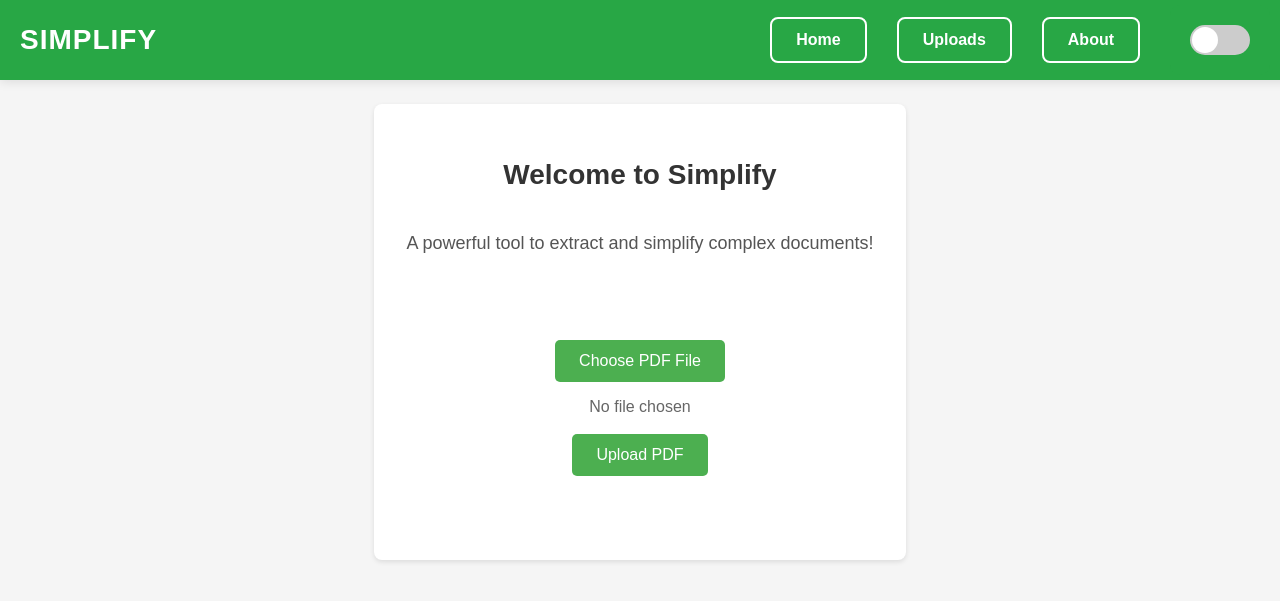
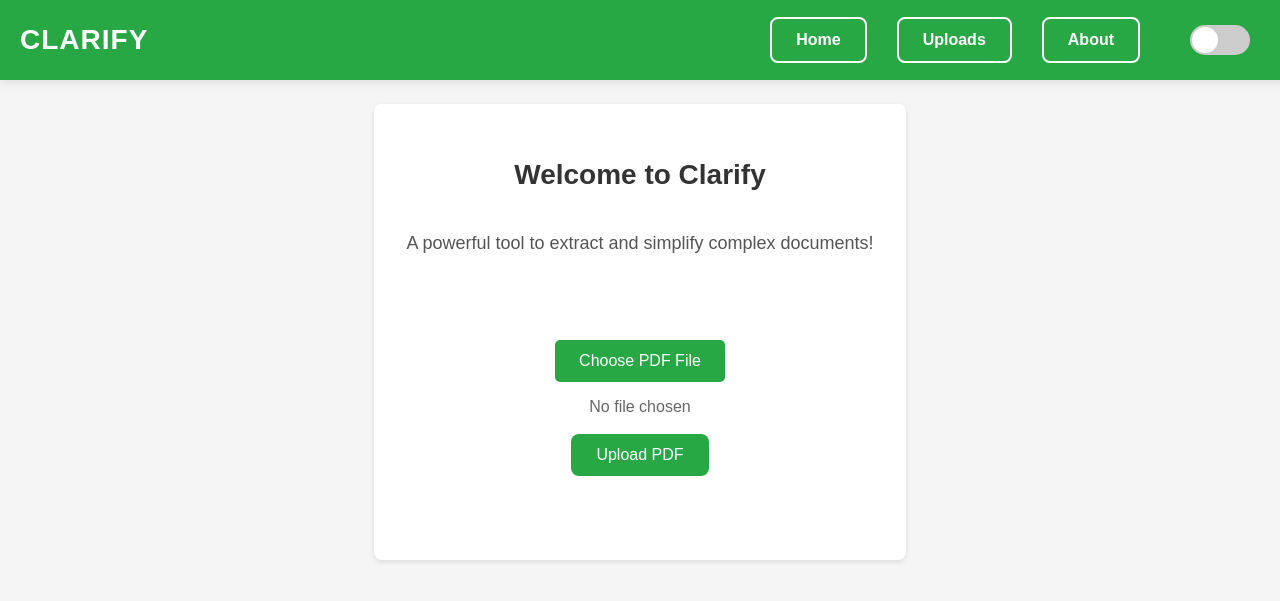
Before and after one commit to SeanGunn-ter/Clarify, a Flask app: page / in a window 1280 px wide. Shown: the top 601 px of the page. Run offline with Flask 3, Linux system fonts and the light colour scheme.

Commit message:
Update index.html

```diff
--- a/templates/index.html
+++ b/templates/index.html
@@ -4,30 +4,28 @@
     <meta charset="UTF-8">
     <meta name="viewport" content="width=device-width, initial-scale=1.0">
     <link rel="stylesheet" href="{{ url_for('static', filename='style.css') }}">
-    <title>Simplify - Home</title>
+    <title>Clarify - Home</title>
     <style>
         body { font-family: Arial, sans-serif; margin: 0; padding: 0; background: #f5f5f5; }
         .dark-mode { background: #121212; color: #2c7408; }
         .container { max-width: 800px; margin: 2rem auto; padding: 2rem; background: white; border-radius: 8px; box-shadow: 0 2px 5px rgba(0,0,0,0.1); }
         .dark-mode .container { background: #1e1e1e; }
         .file-upload { margin: 2rem 0; text-align: center; }
-        .file-label { display: inline-block; padding: 12px 24px; background: #4CAF50; color: white; border-radius: 5px; cursor: pointer; transition: background 0.3s; }
-        .file-label:hover { background: #45a049; }
+        .file-label { display: inline-block; padding: 12px 24px; background:  #28a745;; color: white; border-radius: 5px; cursor: pointer; transition: background 0.3s; }
+        .file-label:hover { background: #218838; }
         input[type="file"] { display: none; }
         .file-name { margin-top: 1rem; color: #666; }
         .dark-mode .file-name { color: #aaaaaa; }
         .dark-mode-form {background:  #28a745; }
-        button[type="submit"] { padding: 12px 24px; background: #4CAF50; color: white; border: none; border-radius: 5px; cursor: pointer; }
     </style>
 </head>
 <body class="{% if dark_mode %}dark-mode{% endif %}">
     <!-- Banner Section -->
     <div class="banner">
-        <h1>Simplify</h1>
+        <h1>Clarify</h1>
         <a href="/" class="nav-btn">Home</a>
         <a href="/upload" class="nav-btn">Uploads</a>
         <a href="/about" class="nav-btn">About</a>
-
         <!-- Dark mode toggle form - make sure this is present -->
         <form action="/toggle_dark_mode" method="get" class="dark-mode-form">
             <input type="checkbox" id="darkModeToggle" name="dark_mode" class="toggle-checkbox"
@@ -43,7 +41,7 @@
     <br><br><br><br>
 
     <div class="container">
-        <h2>Welcome to Simplify</h2>
+        <h2>Welcome to Clarify</h2>
         <p>A powerful tool to extract and simplify complex documents!</p>
 
         <form action="/upload" method="post" enctype="multipart/form-data" class="file-upload">
```
